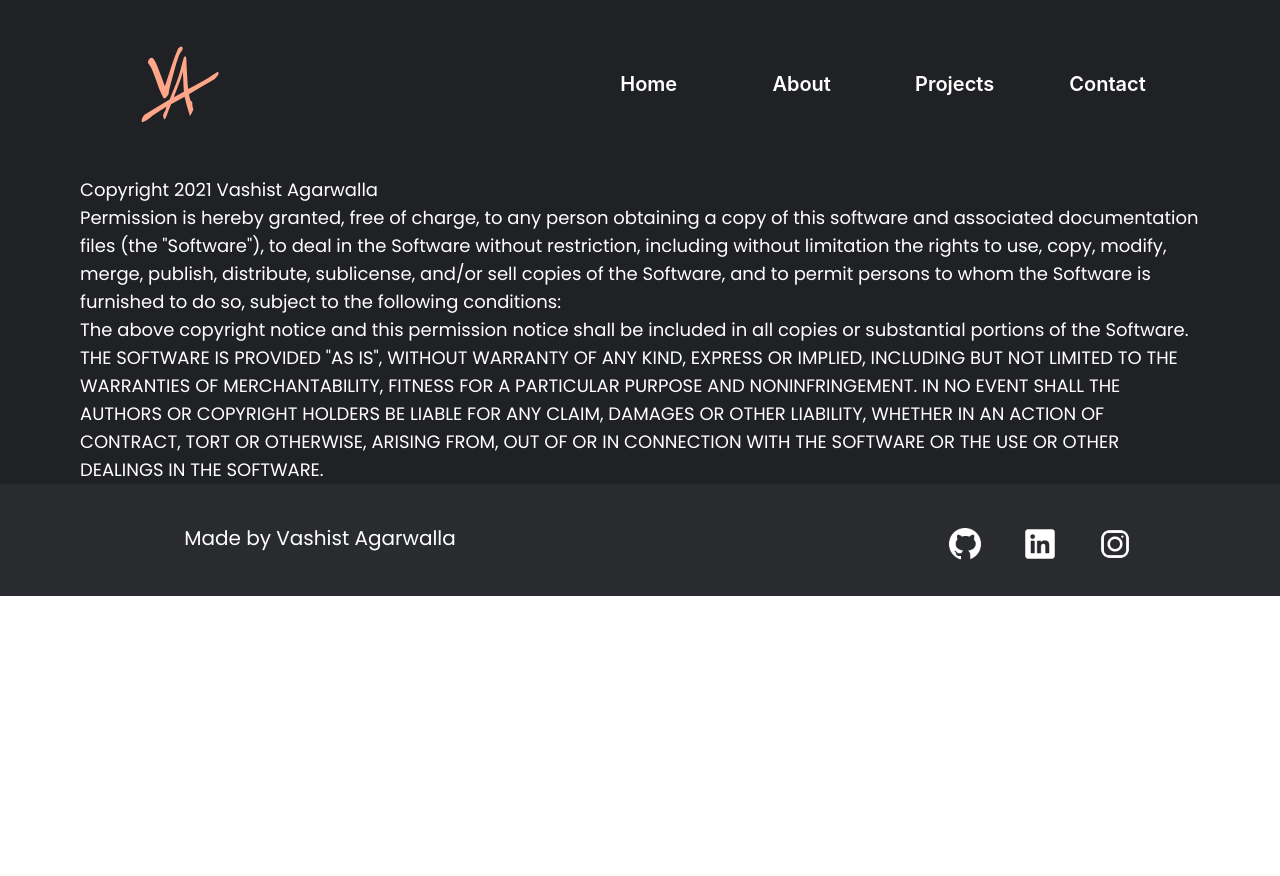
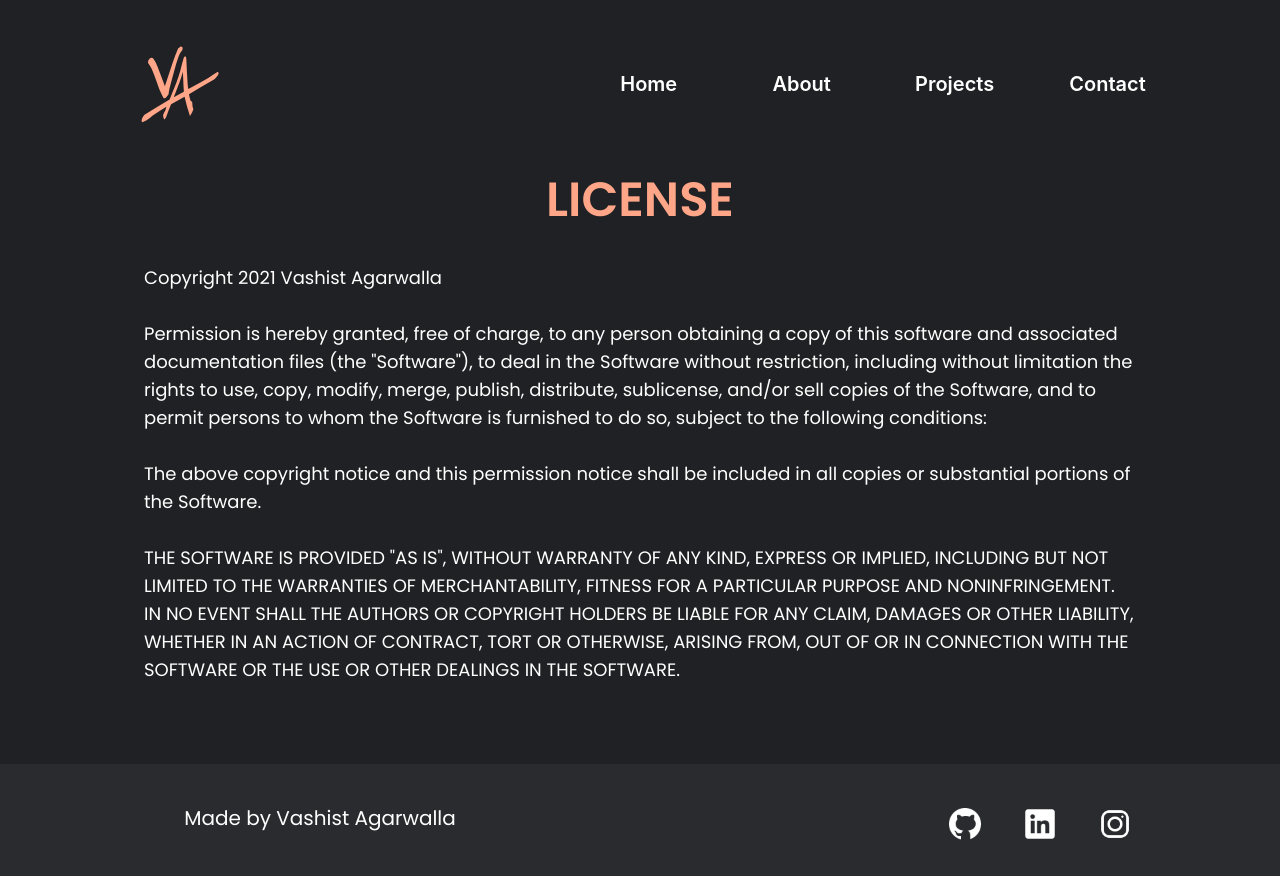
Before and after one commit to Vashist-Agarwalla/portfolio-site, a Next.js app: page /license in a window 1280 px wide. Before the commit the page ends 800 px from the top, so only its background shows below. Built offline with nearby package versions, Linux system fonts and the light colour scheme.

Commit message:
📄 License Page

```diff
--- a/pages/license.tsx
+++ b/pages/license.tsx
@@ -1,14 +1,35 @@
+import Head from 'next/head'
+
 const License = () => {
     return (
-        <div className="pt-44 mx-20 text-white text-lg font-display">
+        <div>
+            <Head>
+                <title>Vashist Agarwalla | License</title>
+                <meta property='og:image' itemProp='image' content='https://s3.ap-south-1.amazonaws.com/me.vashist/Vashist-Logo-small.png' />
+                <link rel="image_src" href="/Vashist-Logo(FFA588).png" />
+                <meta property='og:description' content='License Page' />
+                <meta property="og:image:secure_url" content="https://s3.ap-south-1.amazonaws.com/me.vashist/Vashist-Logo.png" />
+                <meta property="og:image:type" content="image/png" />
+                <meta property="og:image:width" content="256" />
+                <meta property="og:image:height" content="256" />
+            </Head>
+            <div className="pt-44 mx-8 sm:mx-12 lg:mx-36 text-white text-lg font-display">
+                <h1 className="text-secondary font-semibold text-3xl md:text-4xl lg:text-5xl text-center">LICENSE</h1>
+                <div className='py-10 pb-20'>
                     Copyright 2021 Vashist Agarwalla
+                    <br />
                     <br />
                     Permission is hereby granted, free of charge, to any person obtaining a copy of this software and associated documentation files (the "Software"), to deal in the Software without restriction, including without limitation the rights to use, copy, modify, merge, publish, distribute, sublicense, and/or sell copies of the Software, and to permit persons to whom the Software is furnished to do so, subject to the following conditions:
                     <br />
+                    <br />
                     The above copyright notice and this permission notice shall be included in all copies or substantial portions of the Software.
+                    <br />
                     <br />
                     THE SOFTWARE IS PROVIDED "AS IS", WITHOUT WARRANTY OF ANY KIND, EXPRESS OR IMPLIED, INCLUDING BUT NOT LIMITED TO THE WARRANTIES OF MERCHANTABILITY, FITNESS FOR A PARTICULAR PURPOSE AND NONINFRINGEMENT. IN NO EVENT SHALL THE AUTHORS OR COPYRIGHT HOLDERS BE LIABLE FOR ANY CLAIM, DAMAGES OR OTHER LIABILITY, WHETHER IN AN ACTION OF CONTRACT, TORT OR OTHERWISE, ARISING FROM, OUT OF OR IN CONNECTION WITH THE SOFTWARE OR THE USE OR OTHER DEALINGS IN THE SOFTWARE.
                 </div>
+            </div>
+        </div>
+
     )
 }
 
```
Lines whose indentation alone changed are shown as unchanged.
